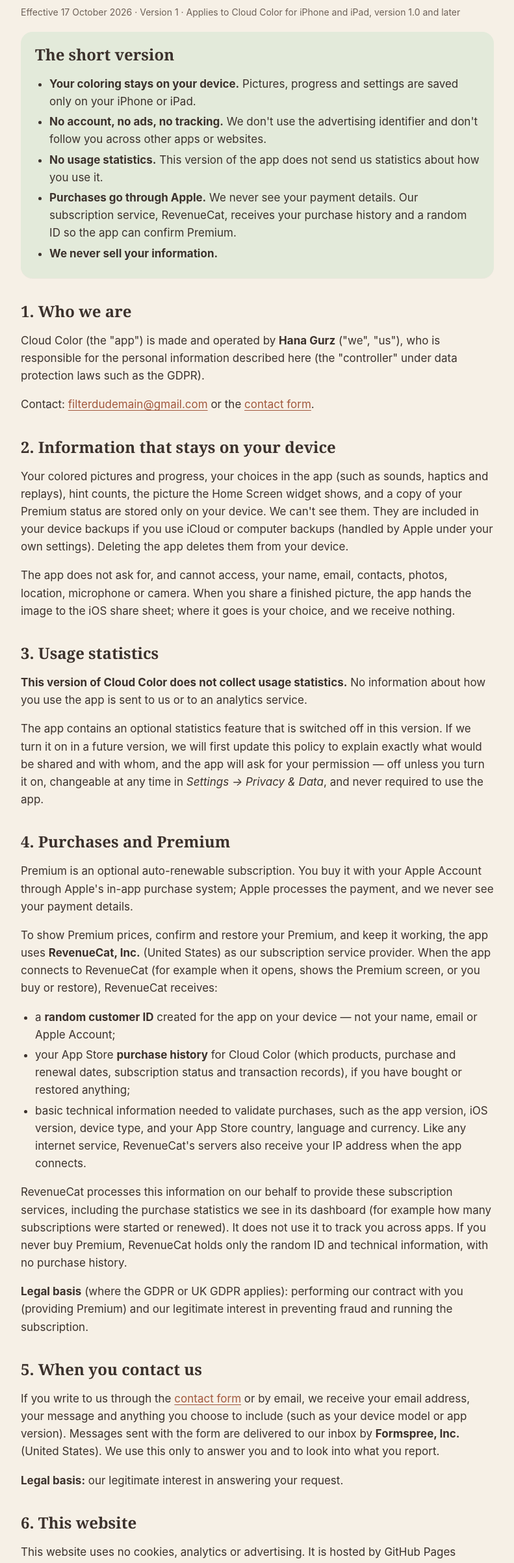
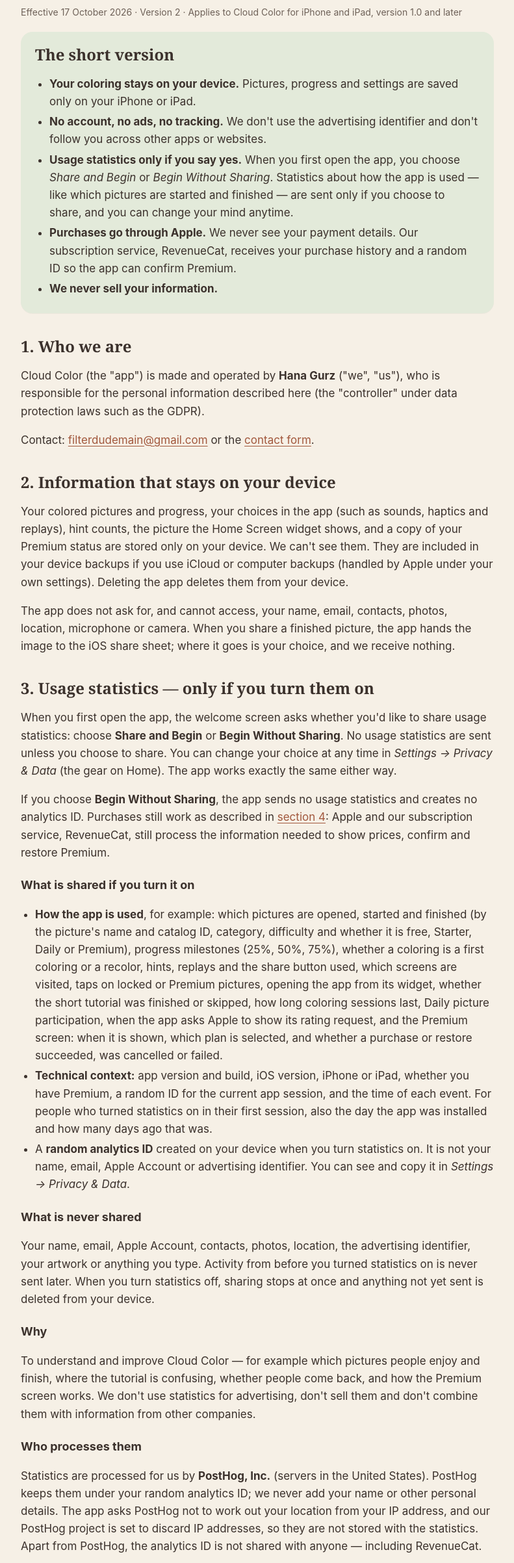
Before and after one commit to 0toadster0/cloudcolor, a plain HTML site: page privacy/index.html in a window 1280 px wide. Shown: the part 206-2611 px from the top of the page at 65% size, without its empty margins (244-1035 px from the left). Drawn offline with Linux system fonts and the light colour scheme.

Commit message:
Privacy Policy version 2: optional usage statistics (Share and Begin / Begin Without Sharing), PostHog, IP discarded

```diff
--- a/privacy/index.html
+++ b/privacy/index.html
@@ -4,7 +4,7 @@
 <meta charset="utf-8">
 <meta name="viewport" content="width=device-width, initial-scale=1">
 <title>Privacy Policy · Cloud Color</title>
-<meta name="description" content="How Cloud Color handles your information: your coloring stays on your device, no account, no ads, no tracking.">
+<meta name="description" content="How Cloud Color handles your information: your coloring stays on your device; optional usage statistics only if you turn them on; no account, no ads, no tracking.">
 <link rel="icon" href="../assets/favicon-32.png" type="image/png">
 <link rel="apple-touch-icon" href="../assets/apple-touch-icon.png">
 <link rel="stylesheet" href="../assets/style.css">
@@ -22,14 +22,14 @@
 
 <main>
 <h1>Privacy Policy</h1>
-<p class="meta">Effective 17 October 2026 · Version 1 · Applies to Cloud Color for iPhone and iPad, version 1.0 and later</p>
+<p class="meta">Effective 17 October 2026 · Version 2 · Applies to Cloud Color for iPhone and iPad, version 1.0 and later</p>
 
 <div class="card soft">
   <h2 style="margin-top:0">The short version</h2>
   <ul>
     <li><strong>Your coloring stays on your device.</strong> Pictures, progress and settings are saved only on your iPhone or iPad.</li>
     <li><strong>No account, no ads, no tracking.</strong> We don't use the advertising identifier and don't follow you across other apps or websites.</li>
-    <li><strong>No usage statistics.</strong> This version of the app does not send us statistics about how you use it.</li>
+    <li><strong>Usage statistics only if you say yes.</strong> When you first open the app, you choose <em>Share and Begin</em> or <em>Begin Without Sharing</em>. Statistics about how the app is used — like which pictures are started and finished — are sent only if you choose to share, and you can change your mind anytime.</li>
     <li><strong>Purchases go through Apple.</strong> We never see your payment details. Our subscription service, RevenueCat, receives your purchase history and a random ID so the app can confirm Premium.</li>
     <li><strong>We never sell your information.</strong></li>
   </ul>
@@ -43,9 +43,22 @@
 <p>Your colored pictures and progress, your choices in the app (such as sounds, haptics and replays), hint counts, the picture the Home Screen widget shows, and a copy of your Premium status are stored only on your device. We can't see them. They are included in your device backups if you use iCloud or computer backups (handled by Apple under your own settings). Deleting the app deletes them from your device.</p>
 <p>The app does not ask for, and cannot access, your name, email, contacts, photos, location, microphone or camera. When you share a finished picture, the app hands the image to the iOS share sheet; where it goes is your choice, and we receive nothing.</p>
 
-<h2 id="statistics">3. Usage statistics</h2>
-<p><strong>This version of Cloud Color does not collect usage statistics.</strong> No information about how you use the app is sent to us or to an analytics service.</p>
-<p>The app contains an optional statistics feature that is switched off in this version. If we turn it on in a future version, we will first update this policy to explain exactly what would be shared and with whom, and the app will ask for your permission — off unless you turn it on, changeable at any time in <em>Settings → Privacy &amp; Data</em>, and never required to use the app.</p>
+<h2 id="statistics">3. Usage statistics — only if you turn them on</h2>
+<p>When you first open the app, the welcome screen asks whether you'd like to share usage statistics: choose <strong>Share and Begin</strong> or <strong>Begin Without Sharing</strong>. No usage statistics are sent unless you choose to share. You can change your choice at any time in <em>Settings → Privacy &amp; Data</em> (the gear on Home). The app works exactly the same either way.</p>
+<p>If you choose <strong>Begin Without Sharing</strong>, the app sends no usage statistics and creates no analytics ID. Purchases still work as described in <a href="#purchases">section 4</a>: Apple and our subscription service, RevenueCat, still process the information needed to show prices, confirm and restore Premium.</p>
+<h3>What is shared if you turn it on</h3>
+<ul>
+  <li><strong>How the app is used</strong>, for example: which pictures are opened, started and finished (by the picture's name and catalog ID, category, difficulty and whether it is free, Starter, Daily or Premium), progress milestones (25%, 50%, 75%), whether a coloring is a first coloring or a recolor, hints, replays and the share button used, which screens are visited, taps on locked or Premium pictures, opening the app from its widget, whether the short tutorial was finished or skipped, how long coloring sessions last, Daily picture participation, when the app asks Apple to show its rating request, and the Premium screen: when it is shown, which plan is selected, and whether a purchase or restore succeeded, was cancelled or failed.</li>
+  <li><strong>Technical context:</strong> app version and build, iOS version, iPhone or iPad, whether you have Premium, a random ID for the current app session, and the time of each event. For people who turned statistics on in their first session, also the day the app was installed and how many days ago that was.</li>
+  <li>A <strong>random analytics ID</strong> created on your device when you turn statistics on. It is not your name, email, Apple Account or advertising identifier. You can see and copy it in <em>Settings → Privacy &amp; Data</em>.</li>
+</ul>
+<h3>What is never shared</h3>
+<p>Your name, email, Apple Account, contacts, photos, location, the advertising identifier, your artwork or anything you type. Activity from before you turned statistics on is never sent later. When you turn statistics off, sharing stops at once and anything not yet sent is deleted from your device.</p>
+<h3>Why</h3>
+<p>To understand and improve Cloud Color — for example which pictures people enjoy and finish, where the tutorial is confusing, whether people come back, and how the Premium screen works. We don't use statistics for advertising, don't sell them and don't combine them with information from other companies.</p>
+<h3>Who processes them</h3>
+<p>Statistics are processed for us by <strong>PostHog, Inc.</strong> (servers in the United States). PostHog keeps them under your random analytics ID; we never add your name or other personal details. The app asks PostHog not to work out your location from your IP address, and our PostHog project is set to discard IP addresses, so they are not stored with the statistics. Apart from PostHog, the analytics ID is not shared with anyone — including RevenueCat.</p>
+<p><strong>Legal basis</strong> (where the GDPR or UK GDPR applies): your consent, which you can withdraw at any time.</p>
 
 <h2 id="purchases">4. Purchases and Premium</h2>
 <p>Premium is an optional auto-renewable subscription. You buy it with your Apple Account through Apple's in-app purchase system; Apple processes the payment, and we never see your payment details.</p>
@@ -81,6 +94,7 @@
   <thead><tr><th>Information</th><th>Kept</th></tr></thead>
   <tbody>
     <tr><td>Coloring, progress and settings</td><td>On your device until you delete the app</td></tr>
+    <tr><td>Usage statistics (only if you turned them on)</td><td>Kept in PostHog for our plan's retention period (currently one year from when they were sent). After that they are no longer available to us, and PostHog may permanently delete them. You can ask us to delete them sooner (section 11).</td></tr>
     <tr><td>Purchase records and the random customer ID (RevenueCat)</td><td>While we use RevenueCat to provide Premium, unless you ask us to delete them; some purchase records may be kept longer where tax or accounting law requires it</td></tr>
     <tr><td>Support messages (email and contact form)</td><td>Up to 12 months after your request is resolved, then deleted — unless the law requires us to keep them longer</td></tr>
   </tbody>
@@ -88,10 +102,12 @@
 </div>
 
 <h2 id="transfers">10. International transfers</h2>
-<p>Our service providers (RevenueCat, Formspree, GitHub) process information in the United States and possibly other countries. Where data protection laws require it — for example for people in the European Economic Area, the United Kingdom or Switzerland — these transfers rely on appropriate safeguards, such as the European Commission's Standard Contractual Clauses (and their UK equivalent) in the providers' data processing terms, or on an adequacy decision where one applies.</p>
+<p>Our service providers (PostHog, RevenueCat, Formspree, GitHub) process information in the United States and possibly other countries. Where data protection laws require it — for example for people in the European Economic Area, the United Kingdom or Switzerland — these transfers rely on appropriate safeguards, such as the European Commission's Standard Contractual Clauses (and their UK equivalent) in the providers' data processing terms, or on an adequacy decision where one applies.</p>
 
 <h2 id="rights">11. Your choices and rights</h2>
 <ul>
+  <li><strong>Turn usage statistics on or off</strong> anytime in <em>Settings → Privacy &amp; Data</em>. Turning them off withdraws your consent for the future; it doesn't affect statistics already shared.</li>
+  <li><strong>Access or delete statistics already shared:</strong> contact us and include your <strong>analytics ID</strong> from <em>Settings → Privacy &amp; Data</em>. Because we don't know who you are, the ID is how we find your data.</li>
   <li><strong>Delete what's on your device:</strong> delete the app.</li>
   <li><strong>Subscriptions:</strong> manage or cancel Premium in your Apple Account settings (see <a href="../support/#billing">Support</a>).</li>
   <li><strong>Ask us</strong> to access, correct or delete personal information we hold — for example your support messages, or the purchase records RevenueCat keeps for us — using the <a href="../support/#contact">contact form</a> or <a href="mailto:filterdudemain@gmail.com">filterdudemain@gmail.com</a>. Because the app has no accounts, we may ask for details that help us find the right records.</li>
@@ -99,13 +115,13 @@
 <p>Depending on where you live, you may also have the right to restrict or object to processing, to data portability, and to complain to your local data protection authority. We will answer within one month, or sooner where your local law requires. We don't sell or share personal information as those terms are defined by California law, and we don't use it for targeted advertising or for decisions with legal effects.</p>
 
 <h2 id="children">12. Children</h2>
-<p>Cloud Color is made for a general audience. It is not specifically directed at children under 13, and we do not knowingly collect personal information from children under 13. The app has no accounts, chat or advertising. If you believe a child has sent us personal information, please contact us and we will delete it.</p>
+<p>Cloud Color is made for a general audience. It is not specifically directed at children under 13, and we do not knowingly collect personal information from children under 13. The app has no accounts, chat or advertising, and usage statistics are only shared if someone chooses to share them. If you believe a child has sent us personal information, please contact us and we will delete it.</p>
 
 <h2 id="security">13. Security</h2>
 <p>Information leaves the app only over encrypted connections (HTTPS), and our providers protect it with industry-standard safeguards. No method is perfectly secure, but we keep what we collect to a minimum.</p>
 
 <h2 id="changes">14. Changes to this policy</h2>
-<p>If we change this policy, we will update the date above. For important changes — including turning on usage statistics — we will tell you in the app and ask for your permission where it is required.</p>
+<p>If we change this policy, we will update the date and version above. For important changes we will tell you in the app and ask for your permission again where it is required.</p>
 
 <h2 id="contact">15. Contact</h2>
 <p>Hana Gurz · <a href="mailto:filterdudemain@gmail.com">filterdudemain@gmail.com</a> · or the <a href="../support/#contact">contact form</a>.</p>
```
Also changed, not shown: index.html (+1 -1 lines), support/index.html (+5 -1 lines).
